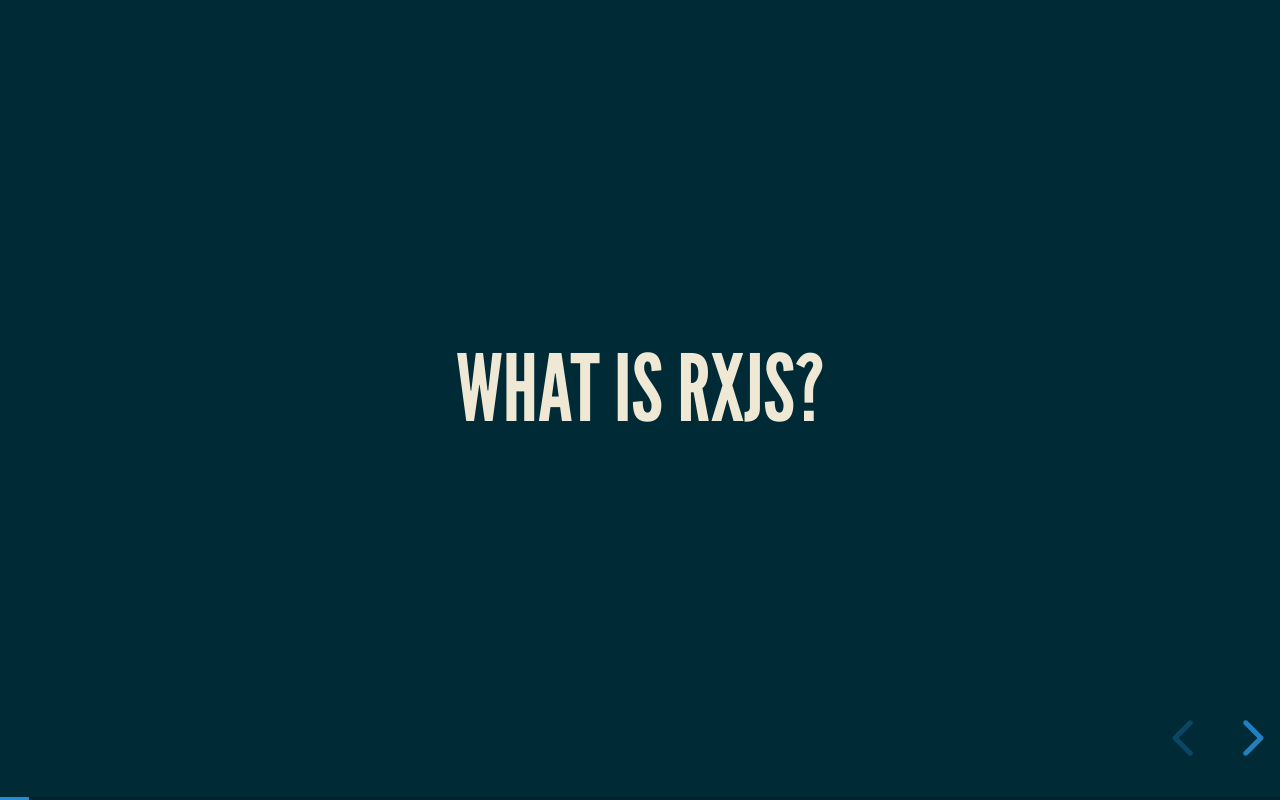
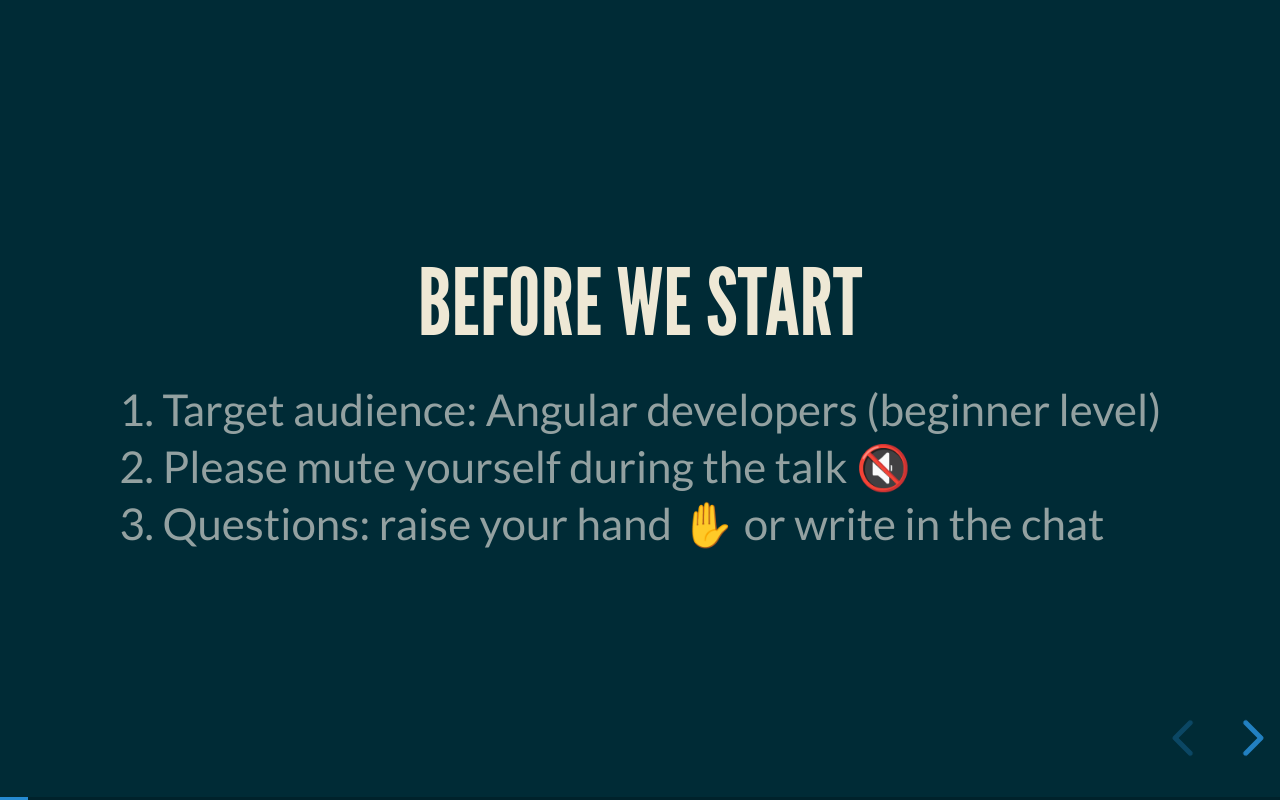
Before and after one commit to sbley/rxjs-observables-angular, a plain HTML site: page index.html in a window 1280 px wide. Both pictures are taken after a click on the button "next slide". Drawn offline with Linux system fonts and the light colour scheme.

Commit message:
Before we start

```diff
--- a/index.html
+++ b/index.html
@@ -67,6 +67,15 @@
             <p>
                 <small>Presented by <a href="https://twitter.com/sbley">Stefan Bley</a></small>
             </p>
+        </section>
+
+        <section>
+            <h2>Before we start</h2>
+            <ol>
+                <li>Target audience: Angular developers (beginner level)</li>
+                <li>Please mute yourself during the talk 🔇</li>
+                <li>Questions: raise your hand ✋ or write in the chat</li>
+            </ol>
         </section>
 
         <section>
```
